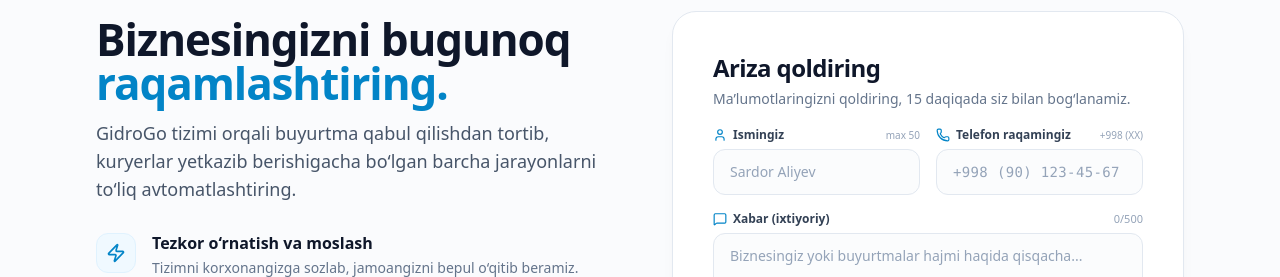
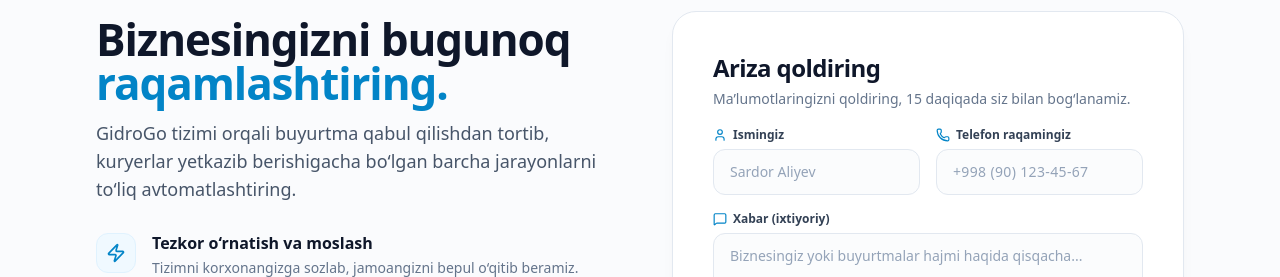
Before and after one commit to jumaqulovyashnar/Gidrogo-landing-page, a Vue app: page / in a window 1280 px wide. Shown: the part 5820-6097 px from the top of the page. Built offline with nearby package versions, Linux system fonts and the light colour scheme; a web font is replaced by a local one.

Commit message:
fix(contact): remove visible limit labels (max 50, +998 (XX), 0/500) from inputs

```diff
--- a/src/widgets/stats-cta/ui/CtaSection.vue
+++ b/src/widgets/stats-cta/ui/CtaSection.vue
@@ -206,12 +206,9 @@ const handleFormSubmit = async () => {
               <!-- Name & Phone Fields -->
               <div class="grid grid-cols-1 sm:grid-cols-2 gap-4">
                 <div class="space-y-1.5">
-                  <label class="text-xs font-bold text-slate-700 flex items-center justify-between">
-                    <span class="flex items-center gap-1.5">
+                  <label class="text-xs font-bold text-slate-700 flex items-center gap-1.5">
                     <User class="w-3.5 h-3.5 text-sky-600" />
                     <span>{{ t('contact.nameLabel') }}</span>
-                    </span>
-                    <span class="text-[10px] text-slate-400 font-normal">max 50</span>
                   </label>
                   <input
                     :value="form.name"
@@ -230,12 +227,9 @@ const handleFormSubmit = async () => {
                 </div>
 
                 <div class="space-y-1.5">
-                  <label class="text-xs font-bold text-slate-700 flex items-center justify-between">
-                    <span class="flex items-center gap-1.5">
+                  <label class="text-xs font-bold text-slate-700 flex items-center gap-1.5">
                     <Phone class="w-3.5 h-3.5 text-sky-600" />
                     <span>{{ t('contact.phoneLabel') }}</span>
-                    </span>
-                    <span class="text-[10px] text-slate-400 font-normal">+998 (XX)</span>
                   </label>
                   <input
                     :value="form.phone"
@@ -247,7 +241,7 @@ const handleFormSubmit = async () => {
                     maxlength="19"
                     placeholder="+998 (90) 123-45-67"
                     :class="[
-                      'w-full px-4 py-3 rounded-xl border text-sm focus:outline-none transition-all placeholder:text-slate-400 font-mono tracking-wide',
+                      'w-full px-4 py-3 rounded-xl border text-sm focus:outline-none transition-all placeholder:text-slate-400 tracking-wide',
                       phoneHasError
                         ? 'border-rose-400 bg-rose-50/40 text-rose-900 focus:ring-4 focus:ring-rose-100'
                         : 'border-slate-200 text-slate-900 bg-slate-50/50 focus:bg-white focus:border-sky-500 focus:ring-4 focus:ring-sky-100'
@@ -258,13 +252,10 @@ const handleFormSubmit = async () => {
 
               <!-- Textarea Field -->
               <div class="space-y-1.5">
-                <div class="flex items-center justify-between">
                 <label class="text-xs font-bold text-slate-700 flex items-center gap-1.5">
                   <MessageSquare class="w-3.5 h-3.5 text-sky-600" />
                   <span>{{ t('contact.messageLabel') }}</span>
                 </label>
-                  <span class="text-[11px] text-slate-400">{{ form.message.length }}/500</span>
-                </div>
                 <textarea
                   v-model="form.message"
                   rows="4"
```
Lines whose indentation alone changed are shown as unchanged.
